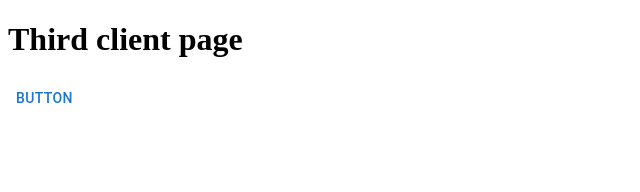
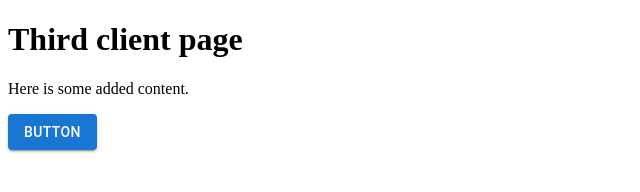
Before and after one commit to stedmanonlinedesigns/third-client-site, a Gatsby site: page / in a window 1280 px wide. Shown: the whole page, without its empty margins (0-640 px from the left). Built offline with nearby package versions, Linux system fonts and the light colour scheme; Gatsby itself is replaced by a stand-in of ours.

Commit message:
made change

```diff
--- a/src/components/Button.tsx
+++ b/src/components/Button.tsx
@@ -1,10 +1,13 @@
 import React from 'react'
 import { Button as MUIButton } from '@mui/material'
 
-type Props = {}
+// Get props type form MUI types
+type Props = {
+  look?: 'contained' | 'outlined' | 'text'
+}
 
-export default function Button({}: Props) {
+export default function Button({ look }: Props) {
   return (
-    <MUIButton variant='text'>Button</MUIButton>
+    <MUIButton variant={look}>Button</MUIButton>
   )
 }
--- a/src/pages/index.tsx
+++ b/src/pages/index.tsx
@@ -6,7 +6,8 @@ const IndexPage: React.FC<PageProps> = () => {
   return (
     <div>
       <h1>Third client page</h1>
-      <Button />
+      <p>Here is some added content.</p>
+      <Button look="contained" />
     </div>
   )
 }
```
Also changed, not shown: src/components/Button.stories.tsx (+4 -1 lines).
